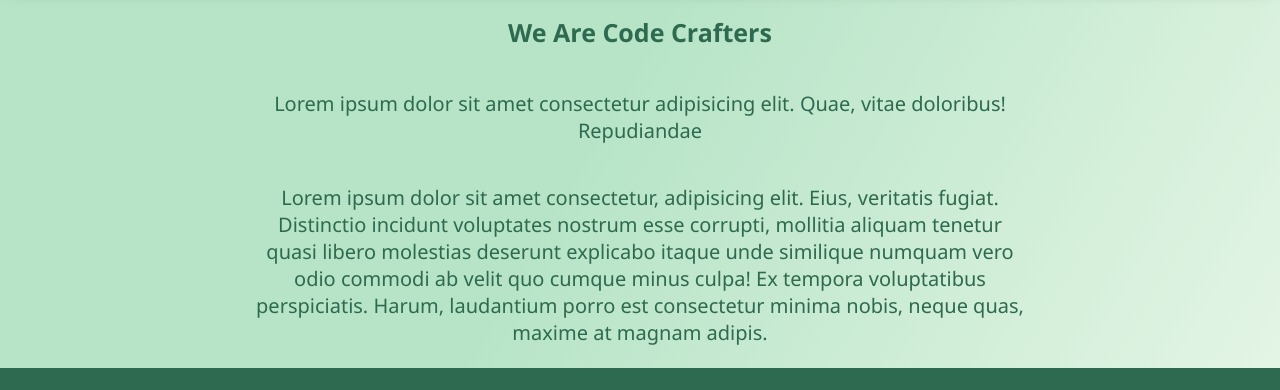
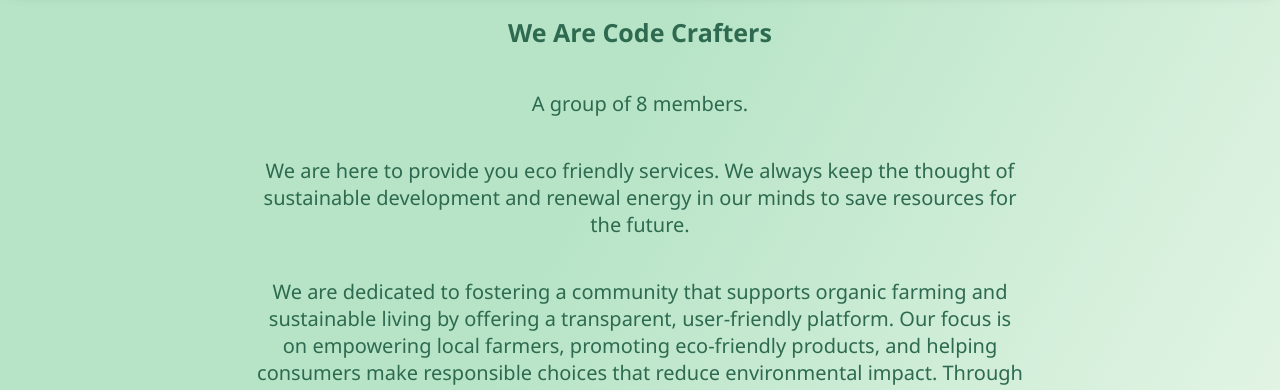
Before and after one commit to nabinkrpal/Farmery-Organic-Store, a website: page public/about.html in a window 1280 px wide. Shown: the part 60-450 px from the top of the page. Drawn offline with Linux system fonts and the light colour scheme.

Commit message:
Update about.html

```diff
--- a/public/about.html
+++ b/public/about.html
@@ -31,8 +31,9 @@
 
   <section class="about">
     <h2>We Are Code Crafters</h2>
-    <p>Lorem ipsum dolor sit amet consectetur adipisicing elit. Quae, vitae doloribus! Repudiandae</p>
-    <p>Lorem ipsum dolor sit amet consectetur, adipisicing elit. Eius, veritatis fugiat. Distinctio incidunt voluptates nostrum esse corrupti, mollitia aliquam tenetur quasi libero molestias deserunt explicabo itaque unde similique numquam vero odio commodi ab velit quo cumque minus culpa! Ex tempora voluptatibus perspiciatis. Harum, laudantium porro est consectetur minima nobis, neque quas, maxime at magnam adipis. </p>
+    <p>A group of 8 members.</p>
+    <p>We are here to provide you eco friendly services. We always keep the thought of sustainable development and renewal energy in our minds to save resources for the future.</p>
+    <p>We are dedicated to fostering a community that supports organic farming and sustainable living by offering a transparent, user-friendly platform. Our focus is on empowering local farmers, promoting eco-friendly products, and helping consumers make responsible choices that reduce environmental impact. Through continuous innovation and education, we aim to inspire and enable positive change towards a greener, healthier future.</p>
   </section>
 
   <footer>
```
